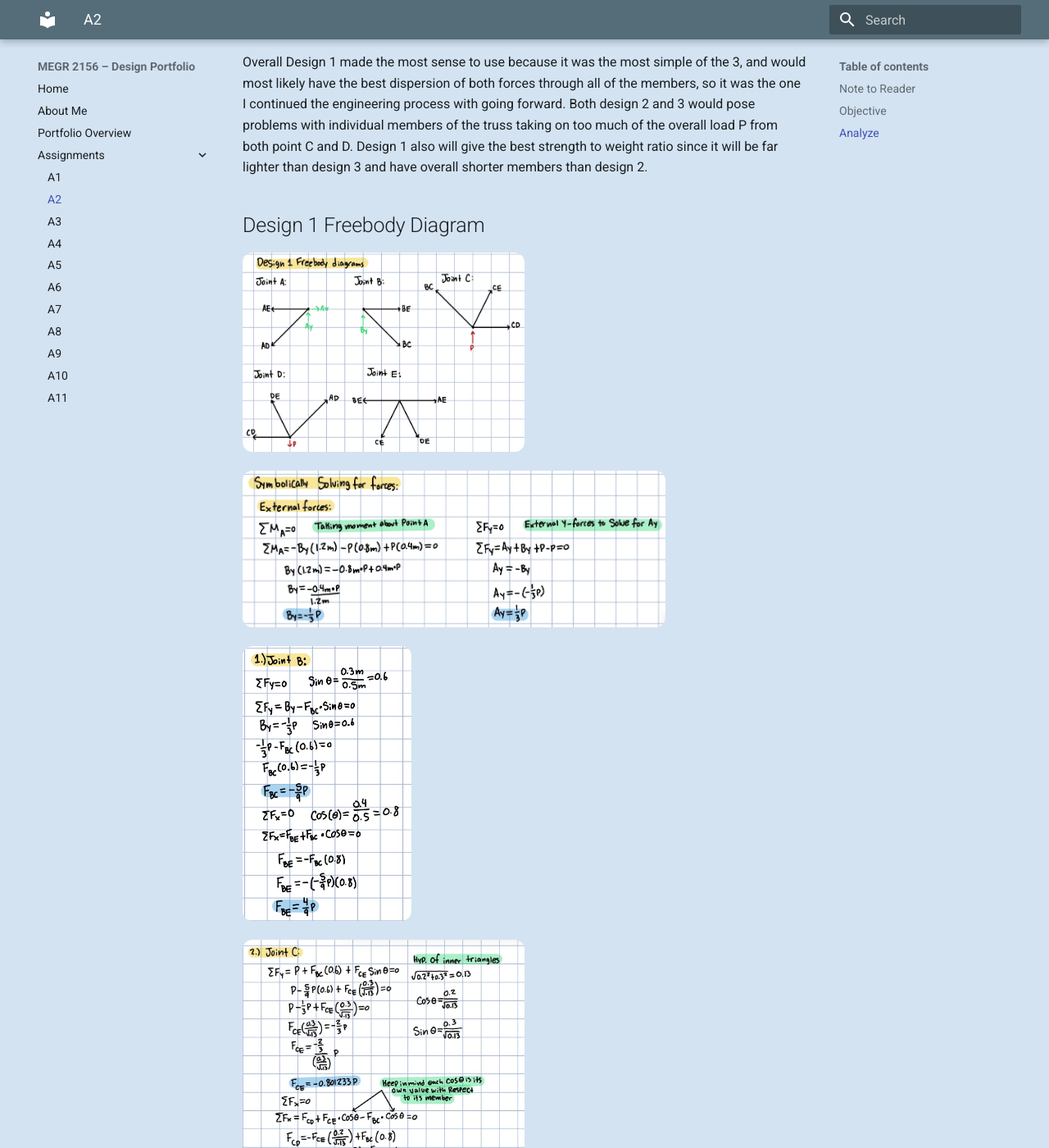
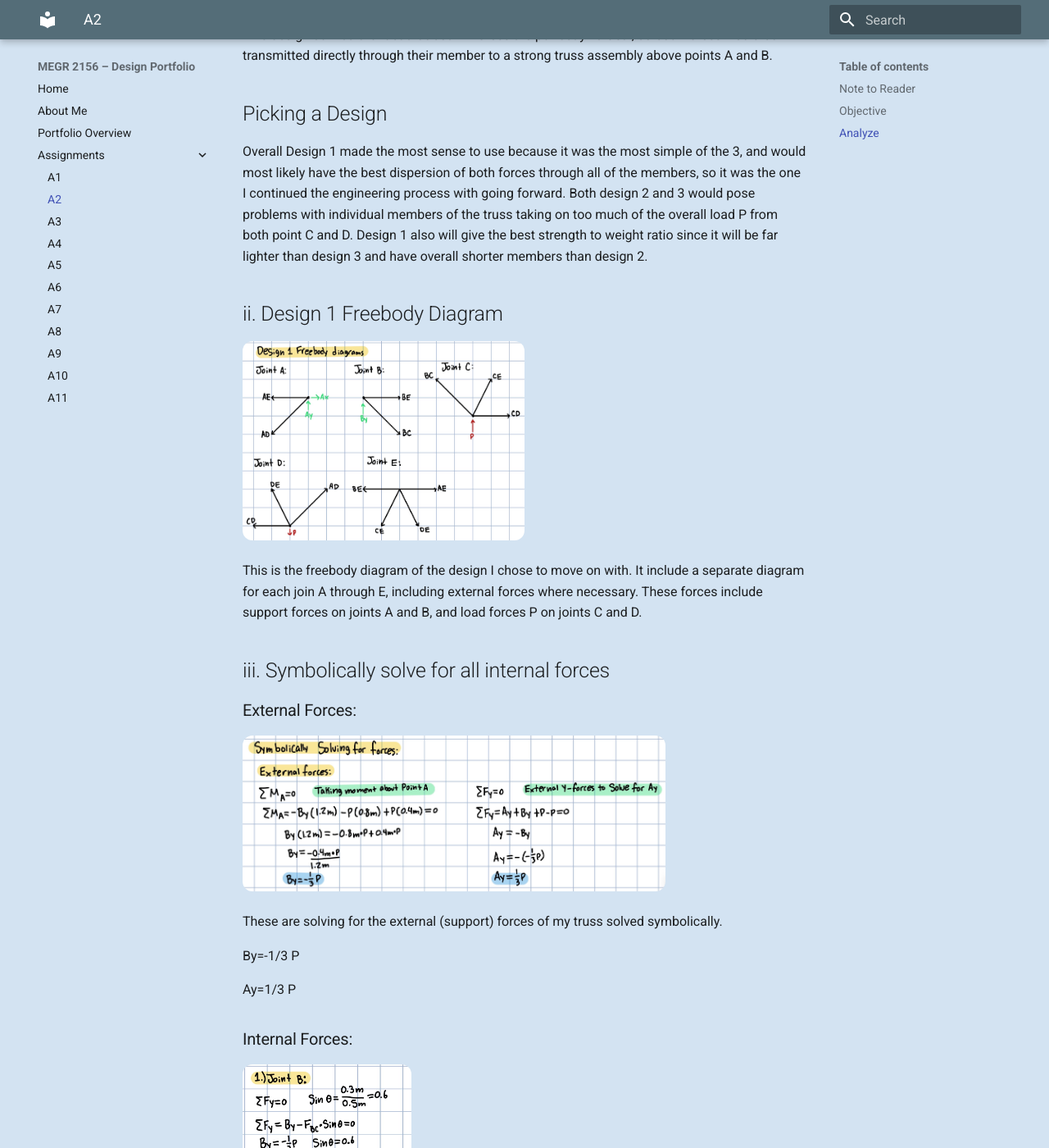
Before and after one commit to Noah-DiMenna/megr2156-portfolio, an MkDocs documentation site: the page built from docs/assignments/A02/index.md, in a window 1280 px wide and 1400 px high, scrolled down 3105 px. Shown: the whole window at 82% size. Built offline with MkDocs 1.6.1 and Material for MkDocs 9.7.7, drawn with Linux system fonts in a browser that asks for light colours; some of the changed text lies outside the part shown.

Commit message:
Revise truss design documentation and diagrams
Updated section headings and added details for truss design, freebody diagram, and force calculations.

```diff
--- a/docs/assignments/A02/index.md
+++ b/docs/assignments/A02/index.md
@@ -48,7 +48,11 @@
 
 - **Point D** is where the second P force is located
 
-## Designing Truss Structure
+## 2. Designing Truss Structure
+
+**a. Design the truss structure using parameters in Figure #1**
+
+**i. Sketch a truss structure by generating the lengths of each element based to support the loads at point C and D.**
 
 <img src="A2-Base-Layout.jpg" style="border-radius: 12px; width: 50%;">
 
@@ -80,13 +84,29 @@
 
 Overall Design 1 made the most sense to use because it was the most simple of the 3, and would most likely have the best dispersion of both forces through all of the members, so it was the one I continued the engineering process with going forward. Both design 2 and 3 would pose problems with individual members of the truss taking on too much of the overall load P from both point C and D. Design 1 also will give the best strength to weight ratio since it will be far lighter than design 3 and have overall shorter members than design 2.
 
-## Design 1 Freebody Diagram
+## ii. Design 1 Freebody Diagram
 
 <img src="A2-Design1-FBD.jpg" style="border-radius: 12px; width: 50%;">
 
+This is the freebody diagram of the design I chose to move on with. It include a separate diagram for each join A through E, including external forces where necessary. These forces include support forces on joints A and B, and load forces P on joints C and D.
+
+## iii. Symbolically solve for all internal forces
+
+### External Forces:
+
 <img src="A2-External-Sym.jpg" style="border-radius: 12px; width: 75%;">
 
+These are solving for the external (support) forces of my truss solved symbolically.
+
+By=-1/3 P
+
+Ay=1/3 P
+
+### Internal Forces:
+
 <img src="A2-JointB-Sym.jpg" style="border-radius: 12px; width: 30%;">
+
+F<sub>BC</sub>
 
 <img src="A2-JointC-Sym.jpg" style="border-radius: 12px; width: 50%;">
 
@@ -94,10 +114,11 @@
 
 <img src="A2-JointD-Sym.jpg" style="border-radius: 12px; width: 30%;">
 
+<img src="A2-List-Sym.jpg" style="border-radius: 12px; width: 20%;">
 
+<img src="A2-Num-Solving.jpg" style="border-radius: 12px; width: 50%;">
 
-
-
+<img src="A2-List-Num.jpg" style="border-radius: 12px; width: 20%;">
 
 
 
```
